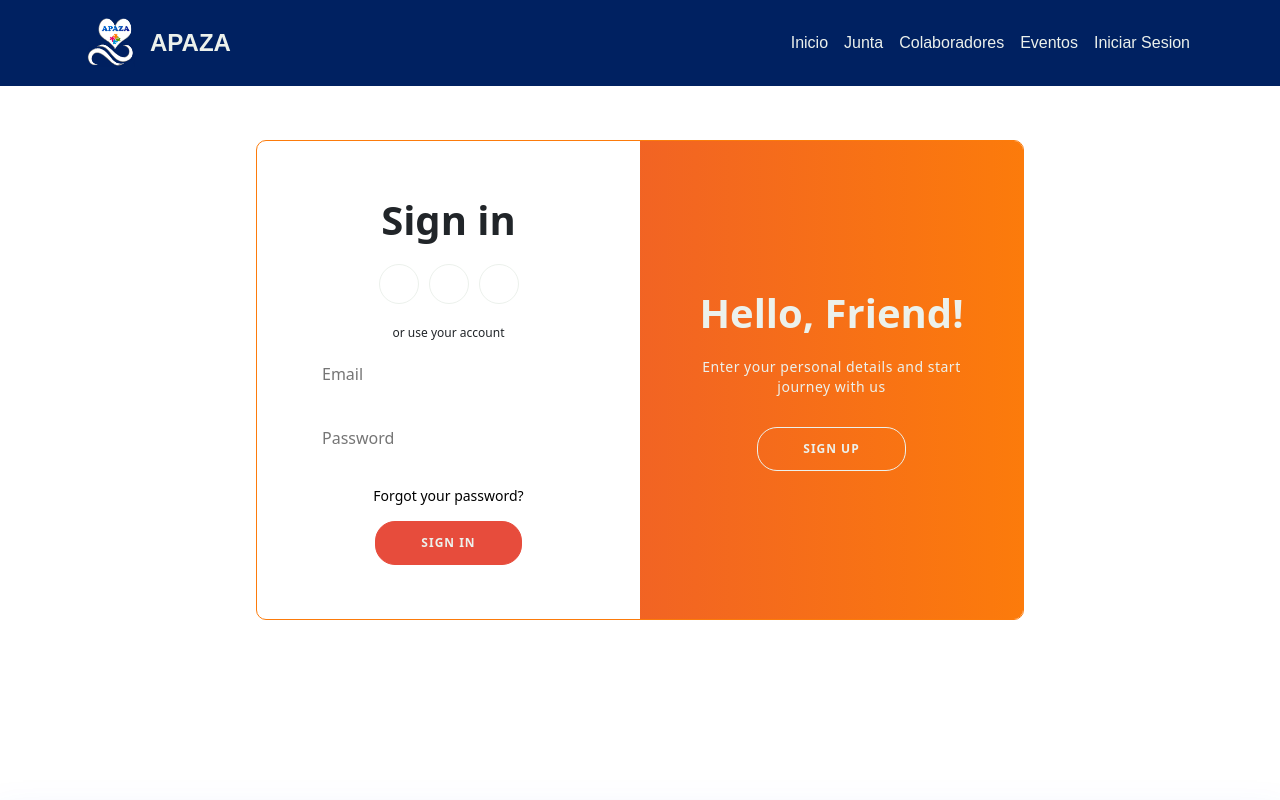
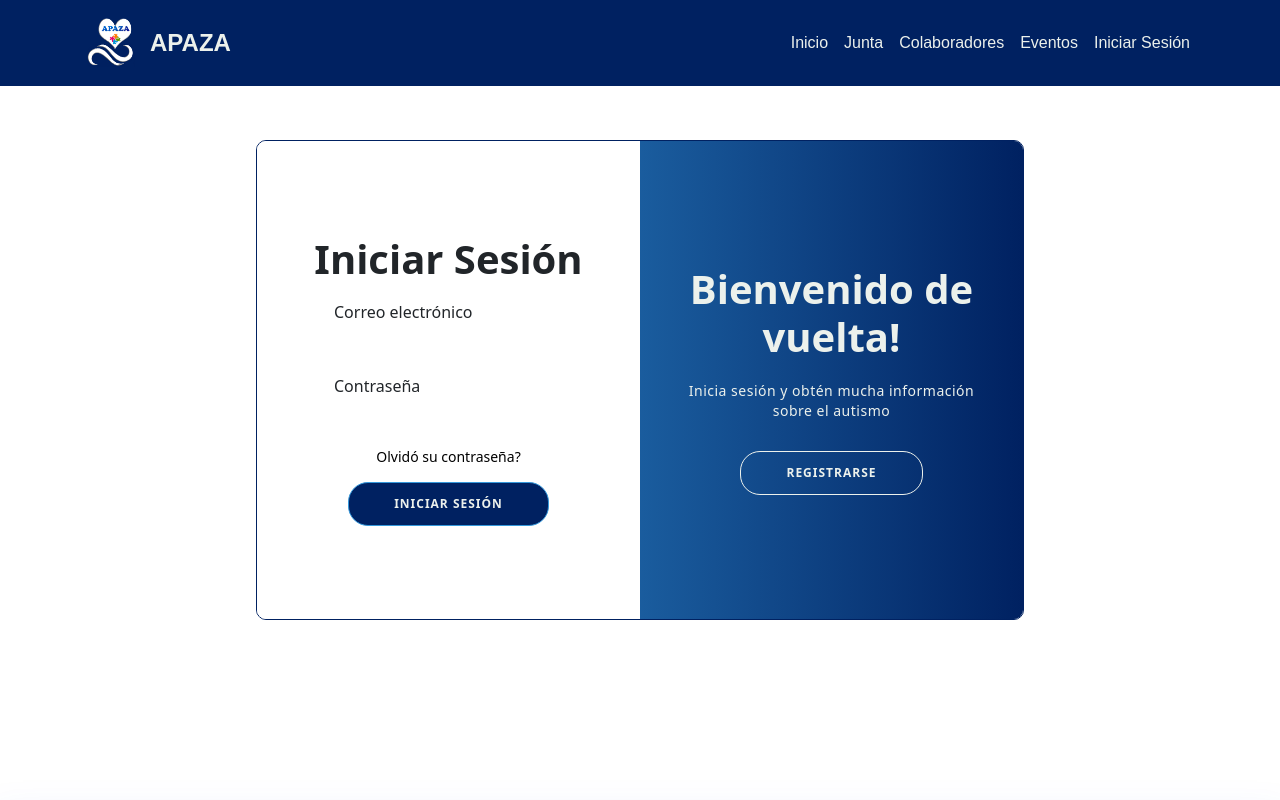
Before and after one commit to ProfesorAlbino/APAZA_Front, a Vue app: page /login in a window 1280 px wide. Shown: the top 800 px of the page. Built offline with nearby package versions, Linux system fonts and the light colour scheme.

Commit message:
Login/register funcional (VISUALMENTE)

```diff
--- a/src/components/Navbar.vue
+++ b/src/components/Navbar.vue
@@ -1,7 +1,7 @@
 <template>
     <nav ref="navbar" :class="['navbar', 'navbar-expand-lg', 'fixed-top', navbarClass]">
         <div class="container">
-            <a class="navbar-brand d-flex align-items-center" href="#">
+            <a class="navbar-brand d-flex align-items-center" href="/">
                 <img src="../assets/apaza_logo.png" alt="APAZA Logo" width="60" height="60" class="me-2 navbar-logo">
                 <span id="title" class="fs-4 fw-semibold">APAZA</span>
             </a>
@@ -13,7 +13,7 @@
             <div class="collapse navbar-collapse" id="navbarNav">
                 <ul class="navbar-nav ms-auto">
                     <li class="nav-item">
-                        <a class="nav-link active" aria-current="page" href="#">Inicio</a>
+                        <a class="nav-link active" aria-current="page" href="/">Inicio</a>
                     </li>
                     <li class="nav-item">
                         <a class="nav-link" href="#">Junta</a>
@@ -25,7 +25,7 @@
                         <a class="nav-link" href="#">Eventos</a>
                     </li>
                     <li class="nav-item">
-                        <a class="nav-link" href="#">Iniciar Sesion</a>
+                        <a class="nav-link" href="/login">Iniciar Sesión</a>
                     </li>
                 </ul>
             </div>
@@ -42,7 +42,7 @@ export default {
     },
     mounted() {
         if (window.location.pathname === '/login') {
-            this.navbarClass = 'solid';
+            this.navbarClass = 'navbar-solid';
         }
         window.addEventListener('scroll', this.handleScroll);
     },
--- a/src/styles/General.css
+++ b/src/styles/General.css
@@ -16,6 +16,8 @@
     --text-color-2: #1044ad;
     --tex-hover-2: #3498db;
 
+    --text-fields: #d5d6d5;
+
     --text-color-1: #ecf1ec;
     --text-hover-1: #fc7b0b;
 
--- a/src/views/user/LoginUser.vue
+++ b/src/views/user/LoginUser.vue
@@ -25,47 +25,50 @@ const initComponent = () => {
 <template>
     <div class="center">
         <div class="container-login" id="container">
-            <div class="form-container sign-up-container">
+            <div class="form-container sign-up-container form-floating">
                 <form action="#">
-                    <h1>Create Account</h1>
-                    <div class="social-container">
-                        <a href="#" class="social"><i class="fab fa-facebook-f"></i></a>
-                        <a href="#" class="social"><i class="fab fa-google-plus-g"></i></a>
-                        <a href="#" class="social"><i class="fab fa-linkedin-in"></i></a>
+                    <h1>Crear cuenta</h1>
+                    <div class="form-floating">
+                        <input class="form-control" id="nameRegister" type="text" placeholder="Nombre" />
+                        <label for="nameRegister">Nombre</label>
                     </div>
-                    <span>or use your email for registration</span>
-                    <input type="text" placeholder="Name" />
-                    <input type="email" placeholder="Email" />
-                    <input type="password" placeholder="Password" />
-                    <button>Sign Up</button>
+                    <div class="form-floating">
+                        <input class="form-control" id="emailRegister" type="email" placeholder="Correo electrónico" />
+                        <label for="emailRegister">Correo electrónico</label>
+                    </div>
+                    <div class="form-floating">
+                        <input class="form-control" id="passRegister" type="password" placeholder="Contraseña" />
+                        <label for="passRegister">Contraseña</label>
+                    </div>
+                    <button>Registrarse</button>
                 </form>
             </div>
             <div class="form-container sign-in-container">
                 <form action="#">
-                    <h1>Sign in</h1>
-                    <div class="social-container">
-                        <a href="#" class="social"><i class="fab fa-facebook-f"></i></a>
-                        <a href="#" class="social"><i class="fab fa-google-plus-g"></i></a>
-                        <a href="#" class="social"><i class="fab fa-linkedin-in"></i></a>
+                    <h1>Iniciar Sesión</h1>
+                    <div class="form-floating">
+                        <input class="form-control" id="emailLogin" type="email" placeholder="Correo electrónico" />
+                        <label for="emailLogin">Correo electrónico</label>
                     </div>
-                    <span>or use your account</span>
-                    <input type="email" placeholder="Email" />
-                    <input type="password" placeholder="Password" />
-                    <a href="#">Forgot your password?</a>
-                    <button>Sign In</button>
+                    <div class="form-floating">
+                        <input class="form-control" id="passLogin" type="password" placeholder="Contraseña" />
+                        <label for="passLogin">Contraseña</label>
+                    </div>
+                    <a href="#">Olvidó su contraseña?</a>
+                    <button>Iniciar Sesión</button>
                 </form>
             </div>
             <div class="overlay-container">
                 <div class="overlay">
                     <div class="overlay-panel overlay-left">
-                        <h1>Welcome Back!</h1>
-                        <p>To keep connected with us please login with your personal info</p>
-                        <button class="ghost" id="signIn">Sign In</button>
+                        <h1>Hola!</h1>
+                        <p>Únetenos, así nos podrás apoyar en nuestras actividades y mucho más</p>
+                        <button class="ghost" id="signIn">Iniciar Sesión</button>
                     </div>
                     <div class="overlay-panel overlay-right">
-                        <h1>Hello, Friend!</h1>
-                        <p>Enter your personal details and start journey with us</p>
-                        <button class="ghost" id="signUp">Sign Up</button>
+                        <h1>Bienvenido de vuelta!</h1>
+                        <p>Inicia sesión y obtén mucha información sobre el autismo</p>
+                        <button class="ghost" id="signUp">Registrarse</button>
                     </div>
                 </div>
             </div>
@@ -79,21 +82,13 @@ const initComponent = () => {
     box-sizing: border-box;
 }
 
-body {
-    margin: 0;
-    padding: 0;
-    color: var(--text-color-3);
-}
-
 .center {
-    /* background: var(--primary-color); */
     display: flex;
     justify-content: center;
     align-items: center;
     flex-direction: column;
     height: 100vh;
     margin: -20px 0 50px;
-
 }
 
 h1 {
@@ -130,8 +125,8 @@ button {
     /* border: 1px solid #FF4B2B;
     background-color: #FF4B2B;
     color: #FFFFFF;*/
-    border: 1px solid var(--accent-color);
-    background-color: var(--text-hover-3);
+    border: 1px solid var(--primary-color);
+    background-color: var(--background-color);
     color: var(--text-color-1);
     font-size: 12px;
     font-weight: bold;
@@ -157,7 +152,7 @@ button.ghost {
 
 form {
     /* background-color: #FFFFFF; */
-    background-color: var(--background-color-1);
+    background-color: var(--background-color-3);
     display: flex;
     align-items: center;
     justify-content: center;
@@ -178,13 +173,13 @@ input {
 
 .container-login {
     /* background-color: #fff; */
-    background-color: var(--background-color-1);
+    background-color: var(--background-color-3);
     border-radius: 10px;
     /* box-shadow: 0 14px 28px rgba(0, 0, 0, 0.25),
         0 10px 10px rgba(0, 0, 0, 0.22); */
-    box-shadow: 0 14px 28px var(--background-color) 0 10px 10px var(--background-color);
+    box-shadow: 0 14px 28px var(--background-color) 0 10px 10px var(--primary-color);
     position: relative;
-    border: 1px solid var(--background-color-2);
+    border: 1px solid var(--background-color);
     overflow: hidden;
     width: 768px;
     max-width: 100%;
@@ -206,6 +201,7 @@ input {
 
 .container-login.right-panel-active .sign-in-container {
     transform: translateX(100%);
+    opacity: 0;
 }
 
 .sign-up-container {
@@ -257,9 +253,10 @@ input {
     background: -webkit-linear-gradient(to right, #FF4B2B, #FF416C);
     background: linear-gradient(to right, #FF4B2B, #FF416C);
     */
-    background: var(--background-color-2);
-    background: -webkit-linear-gradient(to right, var(--accent-color), var(--background-color-2));
-    background: linear-gradient(to right, var(--accent-color), var(--background-color-2));
+    background: var(--background-color);
+    background: -webkit-linear-gradient(to right, var(--primary-color), var(--background-color));
+    background: linear-gradient(to right, var(--primary-color), var(--background-color));
+    /* <-- la combinación de colores de izq a der del panel */
     background-repeat: no-repeat;
     background-size: cover;
     background-position: 0 0;
```
